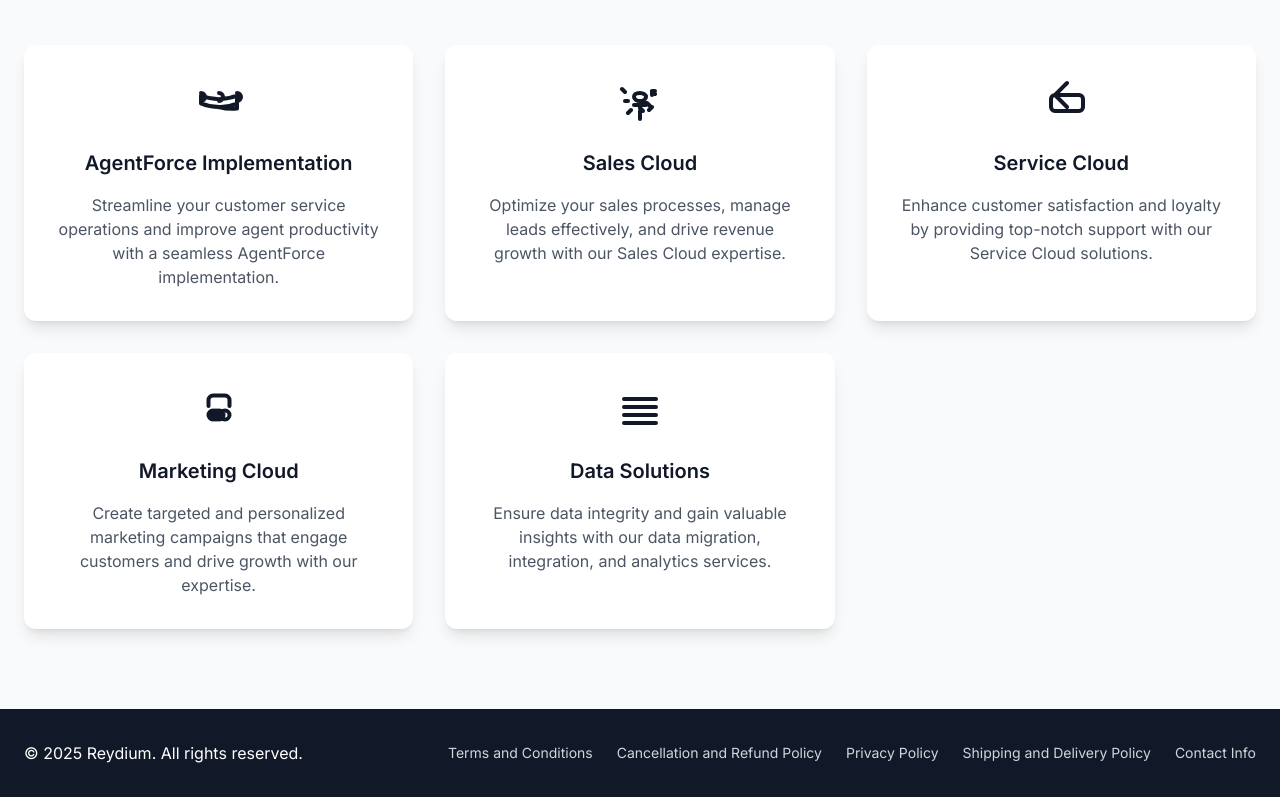
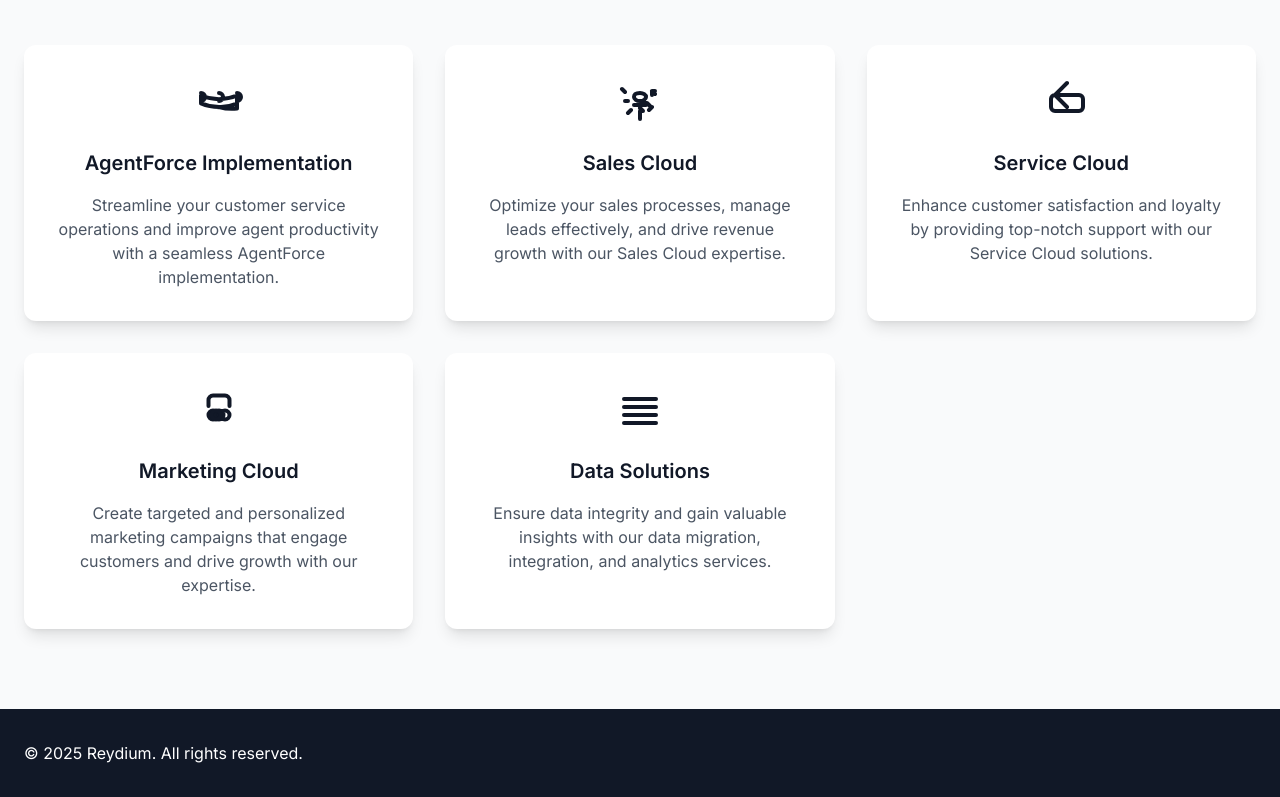
Before and after one commit to sy1965/reydium, a plain HTML site: page index.html in a window 1280 px wide. Shown: the part 675-1472 px from the top of the page. Drawn offline with nearby package versions, Linux system fonts and the light colour scheme.

Commit message:
Update index.html

```diff
--- a/index.html
+++ b/index.html
@@ -105,11 +105,11 @@
         <div class="container mx-auto flex flex-col md:flex-row justify-between items-center space-y-4 md:space-y-0">
             <p>&copy; 2025 Reydium. All rights reserved.</p>
             <div class="flex space-x-6">
-                <a href="terms.html" class="text-gray-300 hover:text-white transition-colors text-sm">Terms and Conditions</a>
+              <!--<a href="terms.html" class="text-gray-300 hover:text-white transition-colors text-sm">Terms and Conditions</a>
                 <a href="cancellation.html" class="text-gray-300 hover:text-white transition-colors text-sm">Cancellation and Refund Policy</a>
                 <a href="privacy.html" class="text-gray-300 hover:text-white transition-colors text-sm">Privacy Policy</a>
                 <a href="shipping.html" class="text-gray-300 hover:text-white transition-colors text-sm">Shipping and Delivery Policy</a>
-                <a href="contact.html" class="text-gray-300 hover:text-white transition-colors text-sm">Contact Info</a>
+                <a href="contact.html" class="text-gray-300 hover:text-white transition-colors text-sm">Contact Info</a>-->
             </div>
         </div>
     </footer>
```
